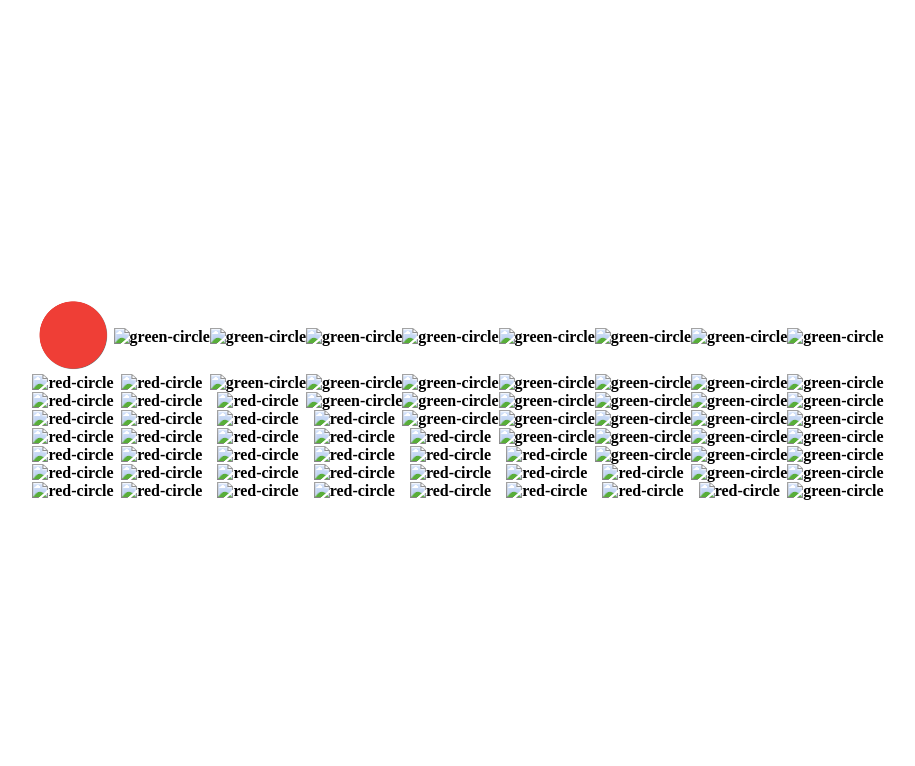
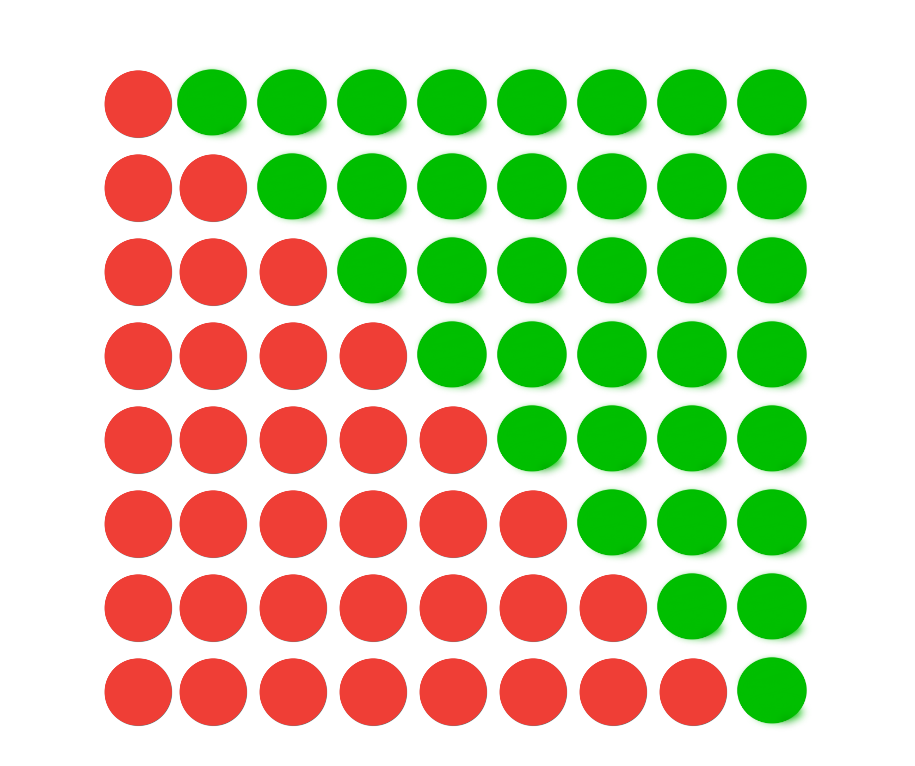
Before and after one commit to RUBBOSS/table-with-circles, a plain HTML site: page index.html in a window 1280 px wide. Shown: the whole page, without its empty margins (182-1097 px from the left). Drawn offline with Linux system fonts and the light colour scheme; the site is published under a folder, as on GitHub Pages, so addresses that start at the root find nothing.

Commit message:
Update index.html

```diff
--- a/index.html
+++ b/index.html
@@ -10,91 +10,91 @@
     <table cellspacing="0" cellpadding="0">
         <tr>
             <th><img class="red-circle" src="./red.png" alt="red-circle"></th>
-            <th><img class="green-circle" src="/green.png" alt="green-circle"></th>
-            <th><img class="green-circle" src="/green.png" alt="green-circle"></th>
-            <th><img class="green-circle" src="/green.png" alt="green-circle"></th>
-            <th><img class="green-circle" src="/green.png" alt="green-circle"></th>
-            <th><img class="green-circle" src="/green.png" alt="green-circle"></th>
-            <th><img class="green-circle" src="/green.png" alt="green-circle"></th>
-            <th><img class="green-circle" src="/green.png" alt="green-circle"></th>
-            <th><img class="green-circle" src="/green.png" alt="green-circle"></th>
+            <th><img class="green-circle" src="./green.png" alt="green-circle"></th>
+            <th><img class="green-circle" src="./green.png" alt="green-circle"></th>
+            <th><img class="green-circle" src="./green.png" alt="green-circle"></th>
+            <th><img class="green-circle" src="./green.png" alt="green-circle"></th>
+            <th><img class="green-circle" src="./green.png" alt="green-circle"></th>
+            <th><img class="green-circle" src="./green.png" alt="green-circle"></th>
+            <th><img class="green-circle" src="./green.png" alt="green-circle"></th>
+            <th><img class="green-circle" src="./green.png" alt="green-circle"></th>
         </tr>
         <tr>
-            <th><img class="red-circle" src="/red.png" alt="red-circle"></th>
-            <th><img class="red-circle" src="/red.png" alt="red-circle"></th>
-            <th><img class="green-circle" src="/green.png" alt="green-circle"></th>
-            <th><img class="green-circle" src="/green.png" alt="green-circle"></th>
-            <th><img class="green-circle" src="/green.png" alt="green-circle"></th>
-            <th><img class="green-circle" src="/green.png" alt="green-circle"></th>
-            <th><img class="green-circle" src="/green.png" alt="green-circle"></th>
-            <th><img class="green-circle" src="/green.png" alt="green-circle"></th>
-            <th><img class="green-circle" src="/green.png" alt="green-circle"></th>
+            <th><img class="red-circle" src="./red.png" alt="red-circle"></th>
+            <th><img class="red-circle" src="./red.png" alt="red-circle"></th>
+            <th><img class="green-circle" src="./green.png" alt="green-circle"></th>
+            <th><img class="green-circle" src="./green.png" alt="green-circle"></th>
+            <th><img class="green-circle" src="./green.png" alt="green-circle"></th>
+            <th><img class="green-circle" src="./green.png" alt="green-circle"></th>
+            <th><img class="green-circle" src="./green.png" alt="green-circle"></th>
+            <th><img class="green-circle" src="./green.png" alt="green-circle"></th>
+            <th><img class="green-circle" src="./green.png" alt="green-circle"></th>
         </tr>
         <tr>
-            <th><img class="red-circle" src="/red.png" alt="red-circle"></th>
-            <th><img class="red-circle" src="/red.png" alt="red-circle"></th>
-            <th><img class="red-circle" src="/red.png" alt="red-circle"></th>
-            <th><img class="green-circle" src="/green.png" alt="green-circle"></th>
-            <th><img class="green-circle" src="/green.png" alt="green-circle"></th>
-            <th><img class="green-circle" src="/green.png" alt="green-circle"></th>
-            <th><img class="green-circle" src="/green.png" alt="green-circle"></th>
-            <th><img class="green-circle" src="/green.png" alt="green-circle"></th>
-            <th><img class="green-circle" src="/green.png" alt="green-circle"></th>
+            <th><img class="red-circle" src="./red.png" alt="red-circle"></th>
+            <th><img class="red-circle" src="./red.png" alt="red-circle"></th>
+            <th><img class="red-circle" src="./red.png" alt="red-circle"></th>
+            <th><img class="green-circle" src="./green.png" alt="green-circle"></th>
+            <th><img class="green-circle" src="./green.png" alt="green-circle"></th>
+            <th><img class="green-circle" src="./green.png" alt="green-circle"></th>
+            <th><img class="green-circle" src="./green.png" alt="green-circle"></th>
+            <th><img class="green-circle" src="./green.png" alt="green-circle"></th>
+            <th><img class="green-circle" src="./green.png" alt="green-circle"></th>
         </tr>
         <tr>
-            <th><img class="red-circle" src="/red.png" alt="red-circle"></th>
-            <th><img class="red-circle" src="/red.png" alt="red-circle"></th>
-            <th><img class="red-circle" src="/red.png" alt="red-circle"></th>
-            <th><img class="red-circle" src="/red.png" alt="red-circle"></th>
-            <th><img class="green-circle" src="/green.png" alt="green-circle"></th>
-            <th><img class="green-circle" src="/green.png" alt="green-circle"></th>
-            <th><img class="green-circle" src="/green.png" alt="green-circle"></th>
-            <th><img class="green-circle" src="/green.png" alt="green-circle"></th>
-            <th><img class="green-circle" src="/green.png" alt="green-circle"></th>
+            <th><img class="red-circle" src="./red.png" alt="red-circle"></th>
+            <th><img class="red-circle" src="./red.png" alt="red-circle"></th>
+            <th><img class="red-circle" src="./red.png" alt="red-circle"></th>
+            <th><img class="red-circle" src="./red.png" alt="red-circle"></th>
+            <th><img class="green-circle" src="./green.png" alt="green-circle"></th>
+            <th><img class="green-circle" src="./green.png" alt="green-circle"></th>
+            <th><img class="green-circle" src="./green.png" alt="green-circle"></th>
+            <th><img class="green-circle" src="./green.png" alt="green-circle"></th>
+            <th><img class="green-circle" src="./green.png" alt="green-circle"></th>
         </tr>
         <tr>
-            <th><img class="red-circle" src="/red.png" alt="red-circle"></th>
-            <th><img class="red-circle" src="/red.png" alt="red-circle"></th>
-            <th><img class="red-circle" src="/red.png" alt="red-circle"></th>
-            <th><img class="red-circle" src="/red.png" alt="red-circle"></th>
-            <th><img class="red-circle" src="/red.png" alt="red-circle"></th>
-            <th><img class="green-circle" src="/green.png" alt="green-circle"></th>
-            <th><img class="green-circle" src="/green.png" alt="green-circle"></th>
-            <th><img class="green-circle" src="/green.png" alt="green-circle"></th>
-            <th><img class="green-circle" src="/green.png" alt="green-circle"></th>
+            <th><img class="red-circle" src="./red.png" alt="red-circle"></th>
+            <th><img class="red-circle" src="./red.png" alt="red-circle"></th>
+            <th><img class="red-circle" src="./red.png" alt="red-circle"></th>
+            <th><img class="red-circle" src="./red.png" alt="red-circle"></th>
+            <th><img class="red-circle" src="./red.png" alt="red-circle"></th>
+            <th><img class="green-circle" src="./green.png" alt="green-circle"></th>
+            <th><img class="green-circle" src="./green.png" alt="green-circle"></th>
+            <th><img class="green-circle" src="./green.png" alt="green-circle"></th>
+            <th><img class="green-circle" src="./green.png" alt="green-circle"></th>
         </tr>
         <tr>
-            <th><img class="red-circle" src="/red.png" alt="red-circle"></th>
-            <th><img class="red-circle" src="/red.png" alt="red-circle"></th>
-            <th><img class="red-circle" src="/red.png" alt="red-circle"></th>
-            <th><img class="red-circle" src="/red.png" alt="red-circle"></th>
-            <th><img class="red-circle" src="/red.png" alt="red-circle"></th>
-            <th><img class="red-circle" src="/red.png" alt="red-circle"></th>
-            <th><img class="green-circle" src="/green.png" alt="green-circle"></th>
-            <th><img class="green-circle" src="/green.png" alt="green-circle"></th>
-            <th><img class="green-circle" src="/green.png" alt="green-circle"></th>
+            <th><img class="red-circle" src="./red.png" alt="red-circle"></th>
+            <th><img class="red-circle" src="./red.png" alt="red-circle"></th>
+            <th><img class="red-circle" src="./red.png" alt="red-circle"></th>
+            <th><img class="red-circle" src="./red.png" alt="red-circle"></th>
+            <th><img class="red-circle" src="./red.png" alt="red-circle"></th>
+            <th><img class="red-circle" src="./red.png" alt="red-circle"></th>
+            <th><img class="green-circle" src="./green.png" alt="green-circle"></th>
+            <th><img class="green-circle" src="./green.png" alt="green-circle"></th>
+            <th><img class="green-circle" src="./green.png" alt="green-circle"></th>
         </tr>
         <tr>
-            <th><img class="red-circle" src="/red.png" alt="red-circle"></th>
-            <th><img class="red-circle" src="/red.png" alt="red-circle"></th>
-            <th><img class="red-circle" src="/red.png" alt="red-circle"></th>
-            <th><img class="red-circle" src="/red.png" alt="red-circle"></th>
-            <th><img class="red-circle" src="/red.png" alt="red-circle"></th>
-            <th><img class="red-circle" src="/red.png" alt="red-circle"></th>
-            <th><img class="red-circle" src="/red.png" alt="red-circle"></th>
-            <th><img class="green-circle" src="/green.png" alt="green-circle"></th>
-            <th><img class="green-circle" src="/green.png" alt="green-circle"></th>
+            <th><img class="red-circle" src="./red.png" alt="red-circle"></th>
+            <th><img class="red-circle" src="./red.png" alt="red-circle"></th>
+            <th><img class="red-circle" src="./red.png" alt="red-circle"></th>
+            <th><img class="red-circle" src="./red.png" alt="red-circle"></th>
+            <th><img class="red-circle" src="./red.png" alt="red-circle"></th>
+            <th><img class="red-circle" src="./red.png" alt="red-circle"></th>
+            <th><img class="red-circle" src="./red.png" alt="red-circle"></th>
+            <th><img class="green-circle" src="./green.png" alt="green-circle"></th>
+            <th><img class="green-circle" src="./green.png" alt="green-circle"></th>
         </tr>
         <tr>
-            <th><img class="red-circle" src="/red.png" alt="red-circle"></th>
-            <th><img class="red-circle" src="/red.png" alt="red-circle"></th>
-            <th><img class="red-circle" src="/red.png" alt="red-circle"></th>
-            <th><img class="red-circle" src="/red.png" alt="red-circle"></th>
-            <th><img class="red-circle" src="/red.png" alt="red-circle"></th>
-            <th><img class="red-circle" src="/red.png" alt="red-circle"></th>
-            <th><img class="red-circle" src="/red.png" alt="red-circle"></th>
-            <th><img class="red-circle" src="/red.png" alt="red-circle"></th>
-            <th><img class="green-circle" src="/green.png" alt="green-circle"></th>
+            <th><img class="red-circle" src="./red.png" alt="red-circle"></th>
+            <th><img class="red-circle" src="./red.png" alt="red-circle"></th>
+            <th><img class="red-circle" src="./red.png" alt="red-circle"></th>
+            <th><img class="red-circle" src="./red.png" alt="red-circle"></th>
+            <th><img class="red-circle" src="./red.png" alt="red-circle"></th>
+            <th><img class="red-circle" src="./red.png" alt="red-circle"></th>
+            <th><img class="red-circle" src="./red.png" alt="red-circle"></th>
+            <th><img class="red-circle" src="./red.png" alt="red-circle"></th>
+            <th><img class="green-circle" src="./green.png" alt="green-circle"></th>
         </tr>
     </table>
 </body>
```
